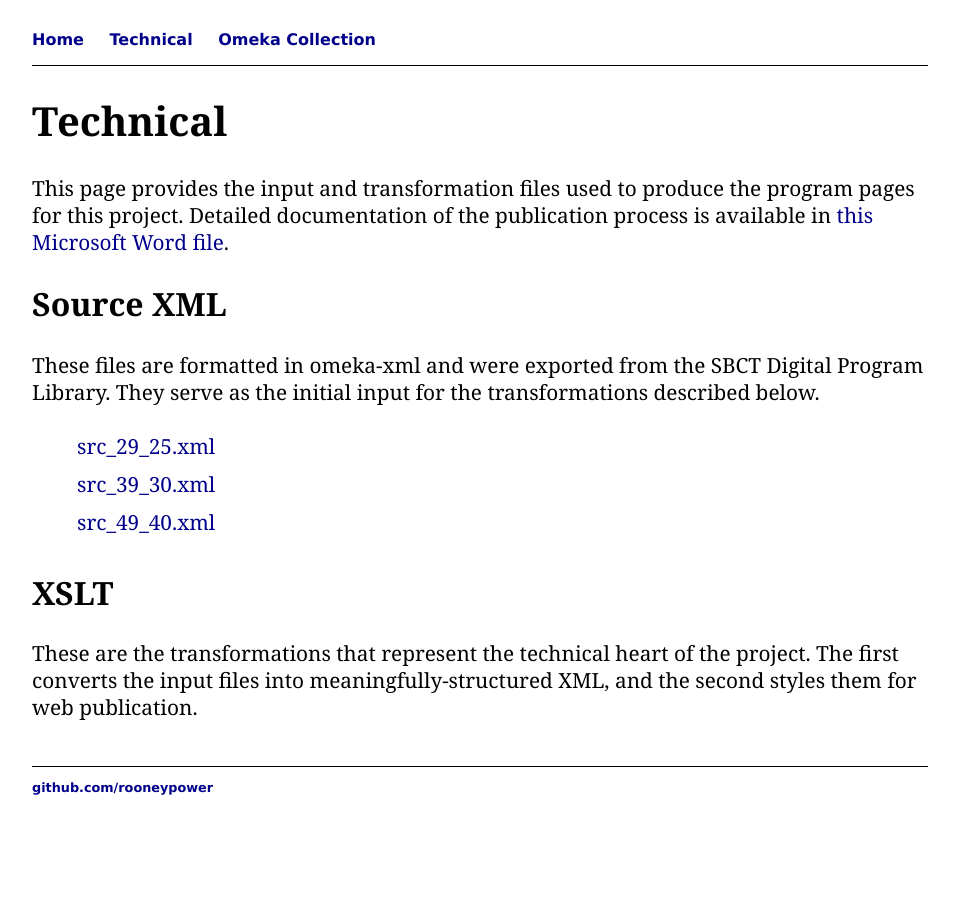
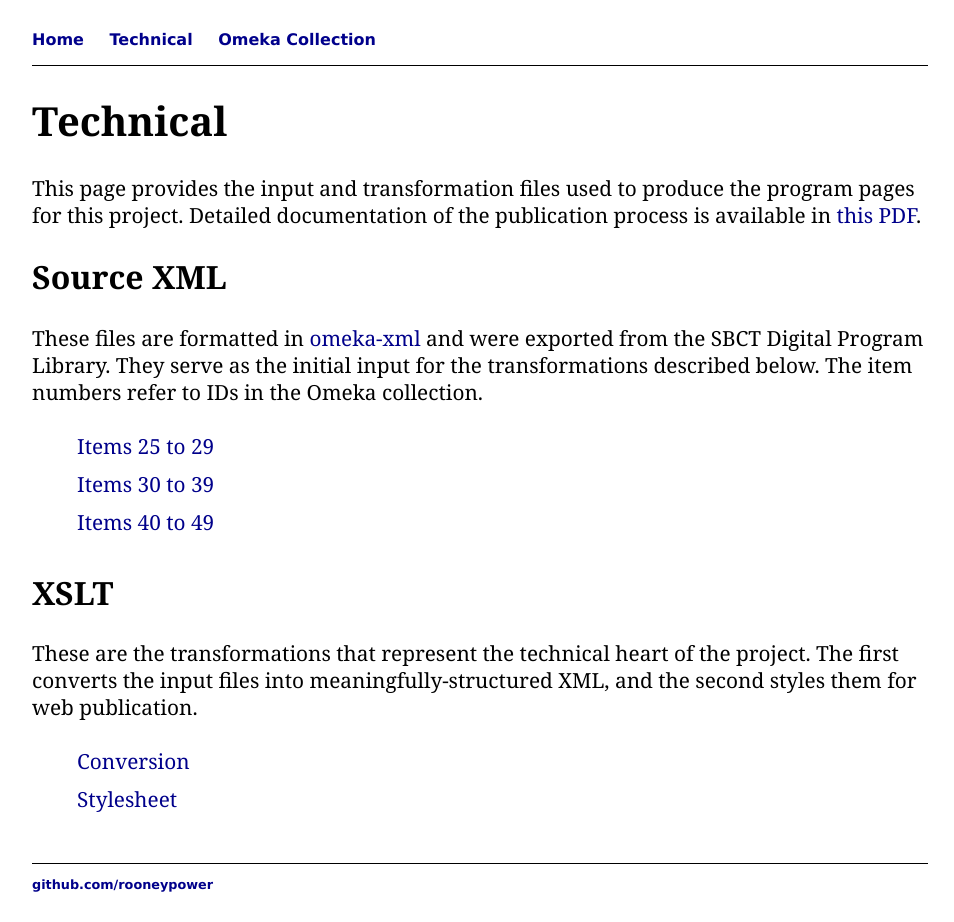
Before and after one commit to rooneypower/rooneypower.github.io, a Jekyll site: the page built from sbct/technical.html, in a window 1280 px wide. Shown: the whole page, without its empty margins (160-1114 px from the left). Built offline with Jekyll 4.4.1, drawn with Linux system fonts in a browser that asks for light colours; before the commit the page ends 900 px from its top, so only the background shows below that.

Commit message:
Update technical.html

```diff
--- a/sbct/technical.html
+++ b/sbct/technical.html
@@ -3,28 +3,17 @@ layout: sbct
 title: "Technical"
 ---
 <h1>{{ page.title }}</h1>
-<p>This page provides the input and transformation files used to produce the program pages for this project. Detailed documentation of the publication process is available in <a href="rooney_final_documentation.docx">this Microsoft Word file</a>.</p>
+<p>This page provides the input and transformation files used to produce the program pages for this project. Detailed documentation of the publication process is available in <a href="rooney_final_documentation.pdf">this PDF</a>.</p>
 <h2>Source XML</h2>
-<p>These files are formatted in omeka-xml and were exported from the SBCT Digital Program Library. They serve as the initial input for the transformations described below.</p>
+<p>These files are formatted in <a href="https://omeka.org/classic/docs/Technical/Output_Formats/" target="_blank">omeka-xml</a> and were exported from the SBCT Digital Program Library. They serve as the initial input for the transformations described below. The item numbers refer to IDs in the Omeka collection.</p>
 <ul class="files">
-	{% for file in site.static_files %}
-		{% assign dirs = file.path | split: '/' %}
-		{% if dirs.size > 2 %}
-			{% if dirs[1] == 'sbct' and dirs[2] == 'input' %}
-	    			<li><a href="{{ site.url }}{{ file.path }}">{{ file.name }}</a></li>
-			{% endif %}
-		{% endif %}
-	{% endfor %}
+	<li><a href="input/src_29_25.xml">Items 25 to 29</a></li>
+	<li><a href="input/src_39_30.xml">Items 30 to 39</a></li>
+	<li><a href="input/src_49_40.xml">Items 40 to 49</a></li>
 </ul>
 <h2>XSLT</h2>
 <p>These are the transformations that represent the technical heart of the project. The first converts the input files into meaningfully-structured XML, and the second styles them for web publication.</p>
 <ul class="files">
-	{% for file in site.static_files %}
-		{% assign dirs = file.path | split: '/' %}
-		{% if dirs.size > 2 %}
-			{% if dirs[1] == 'sbct' and dirs[2] == 'xslt' %}
-	    			<li><a href="{{ site.url }}{{ file.path }}">{{ file.name }}</a></li>
-			{% endif %}
-		{% endif %}
-	{% endfor %}
+	<li><a href="xslt/program_parser_pi.xsl">Conversion</a></li>
+	<li><a href="xslt/program_style_pi.xsl">Stylesheet</a></li>
 </ul>
```
